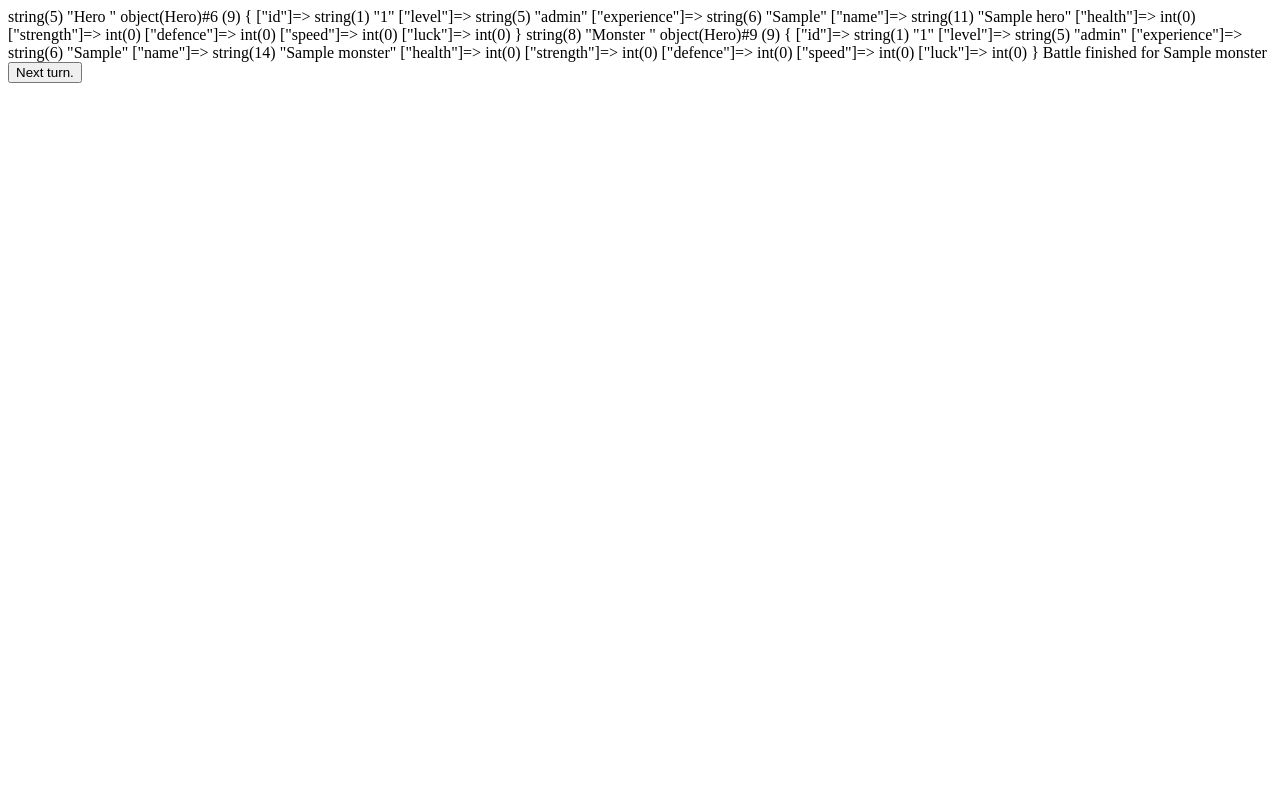
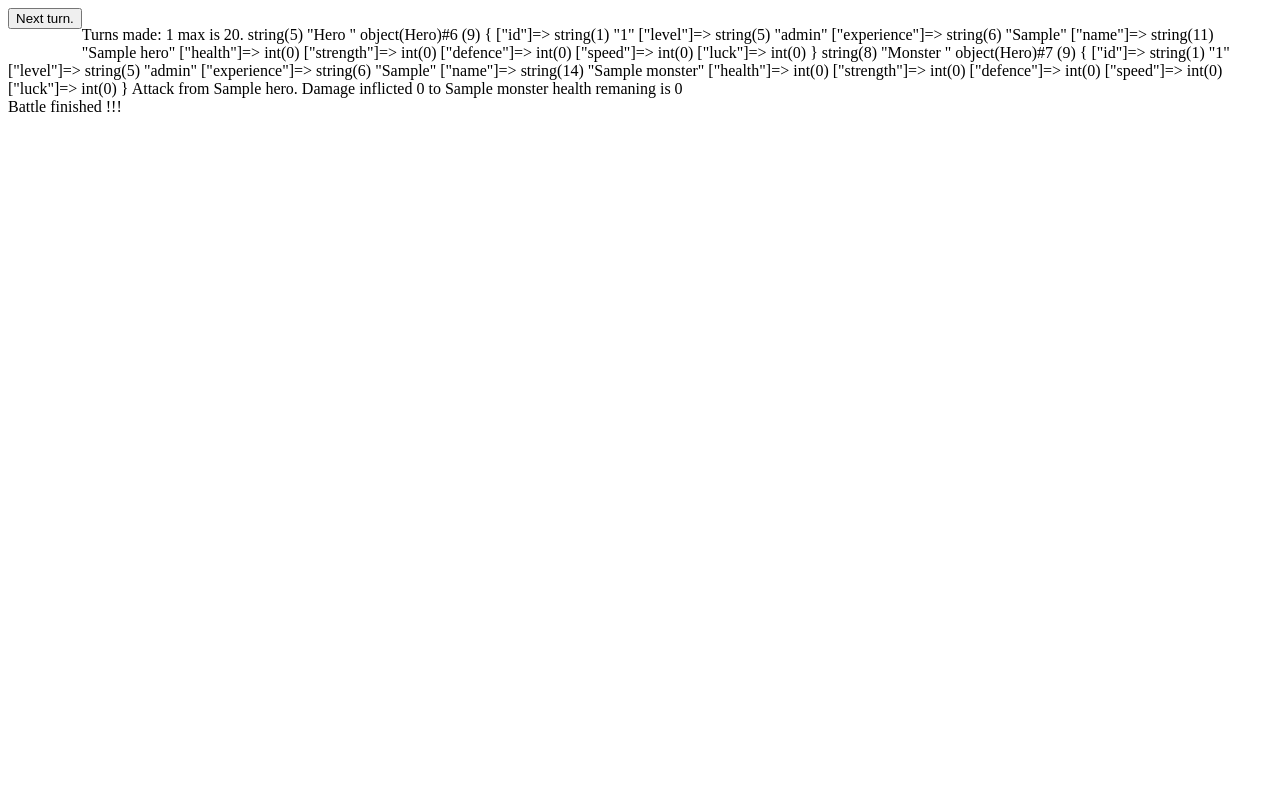
Before and after one commit to LunguGeorgeProgramator/new-php-rpg-hero-game, a PHP site: page / in a window 1280 px wide. Run offline with PHP 8.4, Linux system fonts and the light colour scheme; tables that the repository leaves empty or names only in its code hold one stand-in row (values such as "Sample post").

Commit message:
finish back end scripts

```diff
--- a/gameEngineClass.php
+++ b/gameEngineClass.php
@@ -1,7 +1,7 @@
 <?php
 session_start();
 
-class engine {
+class engine{
 
     public $monster;
     public $hero;
@@ -17,16 +17,17 @@ class engine {
     }
 
     function monster(){
-        $db = new DataBase;
-        $monsterEncounter = $db->runQuery('SELECT `id` FROM `monster` ORDER BY RAND() LIMIT 0,1;');
+        $monsterEncounter = (new DataBase)->runQuery('SELECT `id` FROM `monster` ORDER BY RAND() LIMIT 0,1;');
         $buildMonster = new buildMonsterClass;
         return $buildMonster->buildMonster($monsterEncounter[0]['id']);
     }
 
-    function figth($hero, $monster, $turn, $log = ''){
+    function figth($hero, $monster, $turn, $log = '', $turnCounter = 1){
         $atacker = null;
         $defender = null;
         $stop_battle = false;
+        $skill_name = '';
+        $lucky_damage_pass = '';
 
         // set turn to atack and defence
         if(empty($turn)){
@@ -50,24 +51,46 @@ class engine {
         // set damage
         $damage = $atacker->strength - $defender->defence; // Damage = Attacker strength – Defender defence
 
+
+        // skils encounter
+        $skill = $this->skills();
+        if($skill !== null && $skill['skill_type'] === 'attack' && $atacker->name === "Orderus"){
+            $oldDamage = $damage;
+            $damage = $skill['number_strikes'] * $damage; // 2 strikes results double the damage
+            $skill_name = "Orderus activated attack skill '" . $skill['name'] . "' damage increace from ".$oldDamage." To " . $damage ." -> ";
+        }
+
+        if($skill !== null && $skill['skill_type'] === 'defence' && $defender->name === "Orderus"){
+            $oldDamage = $damage;
+            $damage = ($skill['number_strikes'] / 100) * $damage; // 50 percent of damage/ half of the damage, defence skill
+            $skill_name = "Orderus activated defence skill '" . $skill['name'] . "' damage reduce from ".$oldDamage." To " . $damage ." -> ";
+        }
+
         if(rand(0, 100) < $defender->luck ){ // the defender gets lucky that turn.
             $damage = 0;
+            $lucky_damage_pass = ' Luck change to get 0 damage occured. ';
         }
 
         $defender->setHealth($defender->health - $damage); // The damage is subtracted from the defender’s health.
 
-        if($defender->health <= 0){
-
+        if($defender->health <= 0) { // stop battle if defender health reaches 0
+            $defender->health = 0;
             $stop_battle = true;
-            $log .= "Battle finished for ". $defender->name . "</br>";
-
+            $log .= 'Attack from ' . $atacker->name . ".  " .$skill_name . $lucky_damage_pass . " Damage inflicted ".$damage." to ".$defender->name . " health remaning is ".$defender->health." </br>";
+            $log .= 'Battle finished !!!</br>';
         } else {
-
-            $log .= "Damage ".$damage." to ".$defender->name . "</br>";
-
+            $log .= 'Attack from ' . $atacker->name . ".  " .$skill_name . $lucky_damage_pass . " Damage inflicted ".$damage." to ".$defender->name . " health remaning is ".$defender->health." </br>"; // log battle damage and the defender helth
         }
 
-        return [$hero, $monster, $turn, $stop_battle, $log];
+        if($turnCounter === 20) { // turns reached 20 game over
+            $stop_battle = true;
+            $winner = ($hero->health > $monster->health) ? $hero->name : $monster->name;
+            $log .= "Max number of turns 20 has been reached , winner is ".$winner . "</br>";
+        }
+
+        $turnCounter++;
+
+        return [$hero, $monster, $turn, $stop_battle, $log, $turnCounter];
     }
 
     function determinFirstTurnToAttack($hero, $monster, $turn){ // The first attack
@@ -87,84 +110,22 @@ class engine {
         return $turn;
     }
 
+    function skills(){
+        $skills = (new DataBase)->runQuery(
+            'SELECT s.* FROM `hero` h
+            INNER JOIN heros_skills hs on hs.id_hero = h.id
+            inner join skill s on s.id = hs.id_skill
+            WHERE h.id = 1'
+        );
+        foreach($skills as $skill){
+            if(rand(0, 100) < $skills[0]['skill_chance']) { // check the chance of the skill to occur
+                return $skill;
+            }
+        }
+        return null;
+    }
+
 
 }
 
-
-$game = new engine;
-
-if(!isset($_SESSION['turn'])){
-    $_SESSION['turn'] = [];
-}
-
-if(!isset($_SESSION['hero'])){
-    $_SESSION['hero'] =  $game->hero;
-}
-
-if(!isset($_SESSION['monster'])){
-    $_SESSION['monster'] =  $game->monster;
-}
-
-if(!isset($_SESSION['battle_logs'])){
-    $_SESSION['battle_logs'] = "";
-}
-
-$results = $game->figth($_SESSION['hero'], $_SESSION['monster'], $_SESSION['turn'], $_SESSION['battle_logs']);
-
-$_SESSION['hero'] = $results[0];
-$_SESSION['monster'] = $results[1];
-$_SESSION['turn'] = $results[2];
-$_SESSION['battle_logs'] = $results[4];
-
-var_dump('Hero ', $_SESSION['hero']);
-var_dump('Monster ', $_SESSION['monster']);
-echo $_SESSION['battle_logs'];
-
-if(isset($results) && $results[3] === true){
-    session_destroy();
-}
-
-// var_dump($_SESSION['hero'], $_SESSION['monster']);
-
-// var_dump($game->figth($_SESSION['hero'], $_SESSION['monster'], $_SESSION['turn']));
-
-
-
-
-
-// $buildHero = new buildHeroClass;
-// $hero  = $buildHero->buildHero();
-
-
-
-// $heroDB = $db->runQuery('SELECT * FROM hero where id=1');
-
-// $heroSkillsDB = $db->runQuery(
-//     'SELECT s.* FROM `hero` h
-//     INNER JOIN heros_skills hs on hs.id_hero = h.id
-//     inner join skill s on s.id = hs.id_skill
-//     WHERE h.id = 1'
-// );
-// $hero = new Hero(1, 213123, 'xxx', 32, 65, 76, 43, 99, 7);
-// $hero->setLuck(999999999);
-// $heroSkillsDB = $db->runQuery('SELECT s.* FROM `hero` h
-// INNER JOIN heros_skills hs on hs.id_hero = h.id
-// inner join skill s on s.id = hs.id_skill
-// WHERE h.id = 1');
-// var_dump($hero);
-
-// var_dump($monster);
-
-// var_dump($monsterEncounter[0]['id']);
-
-///
-
-// class buildHero extends Hero {
-
-//     public $hero;
-
-//     public function buildHero(){
-//         parent::
-//     }
-// }
 ?>
--- a/index.php
+++ b/index.php
@@ -1,5 +1,6 @@
 <LINK REL=StyleSheet HREF="custom.css" TITLE="Contemporary">
 <?php
+
 include 'database.php';
 include 'hero.php';
 include 'monster.php';
@@ -9,3 +10,44 @@ include 'gameEngineClass.php';
     <form method="POST" style="float: left">
         <input type="submit" name="next_attack" value="Next turn.">
     </form>
+    </br>
+<?php
+
+$game = new engine;
+
+if(!isset($_SESSION['turn'])){
+    $_SESSION['turn'] = [];
+}
+
+if(!isset($_SESSION['turnCounter'])){
+    $_SESSION['turnCounter'] = 0;
+}
+
+if(!isset($_SESSION['hero'])){
+    $_SESSION['hero'] =  $game->hero;
+}
+
+if(!isset($_SESSION['monster'])){
+    $_SESSION['monster'] =  $game->monster;
+}
+
+if(!isset($_SESSION['battle_logs'])){
+    $_SESSION['battle_logs'] = "";
+}
+
+$results = $game->figth($_SESSION['hero'], $_SESSION['monster'], $_SESSION['turn'], $_SESSION['battle_logs'], $_SESSION['turnCounter']);
+
+$_SESSION['hero'] = $results[0];
+$_SESSION['monster'] = $results[1];
+$_SESSION['turn'] = $results[2];
+$_SESSION['battle_logs'] = $results[4];
+$_SESSION['turnCounter'] = $results[5];
+echo "Turns made: ". $_SESSION['turnCounter'] . " max is 20. ";
+var_dump('Hero ', $_SESSION['hero']);
+var_dump('Monster ', $_SESSION['monster']);
+echo $_SESSION['battle_logs'];
+
+if(isset($results) && $results[3] === true){
+    session_destroy();
+}
+?>
```
